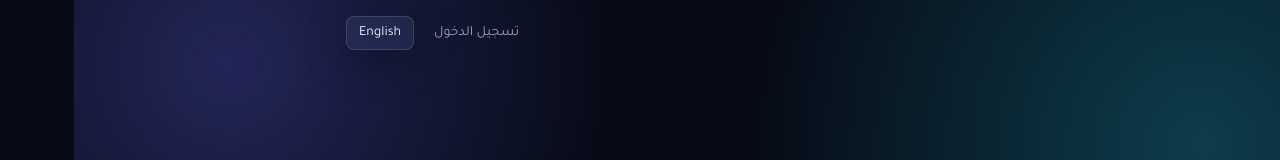
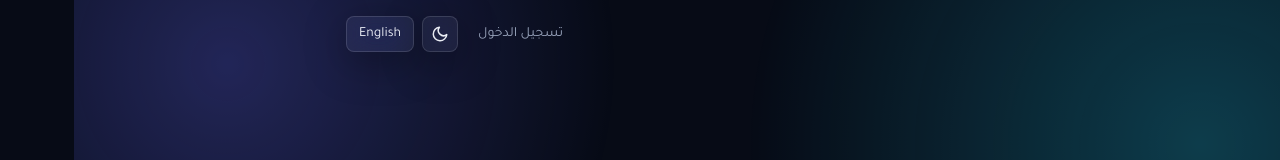
Before and after one commit to sevenstore741-collab/sfaqat, a Next.js app: page /ar in a window 1280 px wide. Shown: the top 160 px of the page. Built offline with nearby package versions, Linux system fonts and the light colour scheme.

Commit message:
Update LocaleSwitcher.tsx

```diff
--- a/src/components/LocaleSwitcher.tsx
+++ b/src/components/LocaleSwitcher.tsx
@@ -2,6 +2,7 @@
 
 import { useLocale, useTranslations } from "next-intl";
 import { usePathname, useRouter } from "@/i18n/navigation";
+import ThemeToggle from "@/components/ThemeToggle";
 
 export default function LocaleSwitcher() {
   const locale = useLocale();
@@ -11,12 +12,15 @@ export default function LocaleSwitcher() {
   const next = locale === "ar" ? "en" : "ar";
 
   return (
+    <div className="flex items-center gap-2">
+      <ThemeToggle />
       <button
         type="button"
         onClick={() => router.replace(pathname, { locale: next })}
-      className="rounded-lg border border-border bg-card px-3 py-1.5 text-sm"
+        className="h-9 rounded-lg border border-border bg-card px-3 text-sm transition hover:border-primary"
       >
         {t("switchTo")}
       </button>
+    </div>
   );
 }
```
Lines whose indentation alone changed are shown as unchanged.
